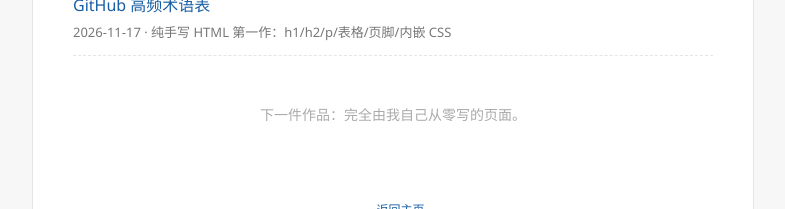
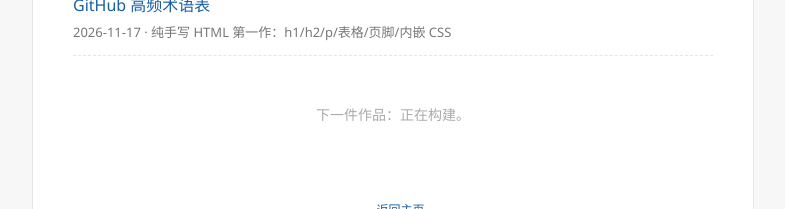
Before and after one commit to EvanNightweaver/my-site, a plain HTML site: page practice.html in a window 1280 px wide. Shown: the part 270-479 px from the top of the page, without its empty margins (247-1032 px from the left). Drawn offline with Linux system fonts and the light colour scheme.

Commit message:
Update practice.html

```diff
--- a/practice.html
+++ b/practice.html
@@ -63,7 +63,7 @@
           <p class="desc">2026-11-17 · 纯手写 HTML 第一作：h1/h2/p/表格/页脚/内嵌 CSS</p>
         </li>
       </ul>
-      <p class="empty">下一件作品：完全由我自己从零写的页面。</p>
+      <p class="empty">下一件作品：正在构建。</p>
     </section>
 
     <footer>
```
